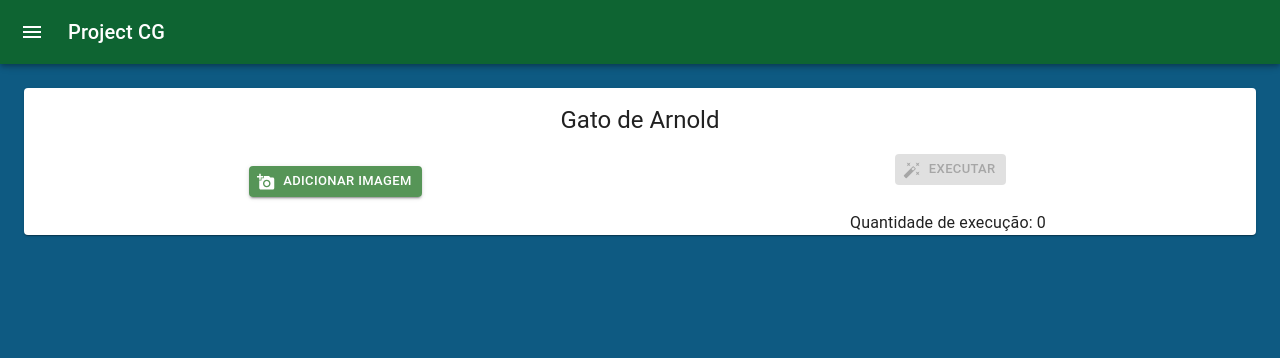
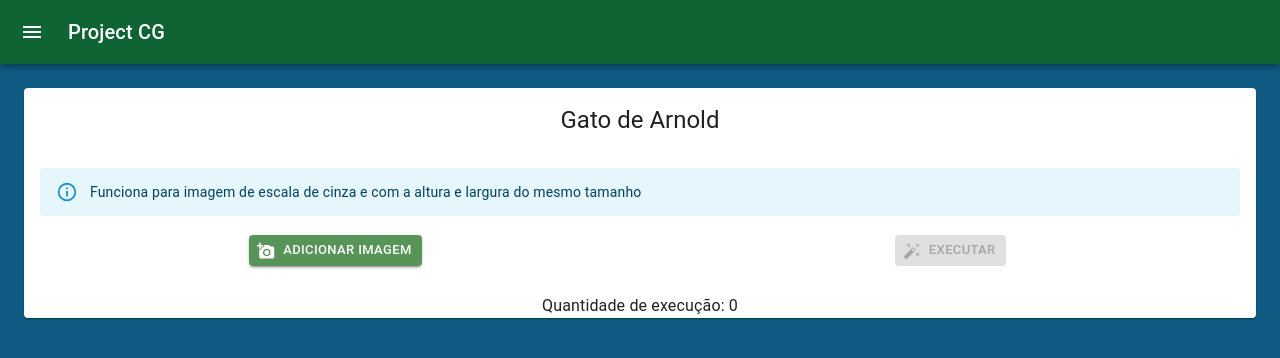
Before and after one commit to irllamartins/Computacao_Grafica_2023.2, a React (Create React App) app: page / in a window 1280 px wide. Shown: the top 358 px of the page. Built offline with nearby package versions, Linux system fonts and the light colour scheme.

Commit message:
[gato arnold] - feito ajustes na interface

```diff
--- a/src/components/pages/gato/Container.tsx
+++ b/src/components/pages/gato/Container.tsx
@@ -1,4 +1,4 @@
-import { Button, FormControl, FormControlLabel, FormLabel, Grid, Radio, RadioGroup, TextField, Theme, Typography } from "@mui/material"
+import { Alert, Button, FormControl, FormControlLabel, FormLabel, Grid, Radio, RadioGroup, TextField, Theme, Typography } from "@mui/material"
 import { makeStyles } from "@mui/styles"
 import { useState } from "react"
 import GeraMatriz from "./GeraMatriz"
@@ -31,6 +31,9 @@ const Equalizacao = () => {
     return <Grid container direction="row" alignContent="center" alignItems="center">
         <Grid item sm={12} xl={12} p={2}>
             <Typography variant="h5" align="center">Gato de Arnold</Typography>
+        </Grid>
+        <Grid item sm={12} xl={12} p={2}>
+            <Alert severity="info">Funciona para imagem de escala de cinza e com a altura e largura do mesmo tamanho</Alert>
         </Grid>
         <Grid item container sm={6} direction="column" className={classes.imagemGrupo}>
             <Grid item >
@@ -80,27 +83,31 @@ const Equalizacao = () => {
                     sx={{ margin: "2%" }}
                     onClick={() => {
 
+                        setQuantidade(0)
                         let intervalId = setInterval(() => {
+                            setSuccess(false)
                             setImagemTransfomada((imagemTransfomadaAnterior: number[][]) => {
                                 const resultado = arnoldCat(imagemTransfomadaAnterior)
                                 if (arraysAreEqual(resultado.flat(), imagem.flat())) {
-                                     clearInterval(intervalId)
+                                    setSuccess(true)
+                                    clearInterval(intervalId)
                                 }
-                                setQuantidade((anterior)=>anterior+1)
+                                setQuantidade((anterior) => anterior + 1)
                                 return resultado
                             });
 
                         }, 400)
+
                     }}>Executar</Button>
             </Grid>
-            <Grid item>
+            <Grid item >
                 <GeraImagem matriz={imagemTransfomada} altura={imagemTransfomada[0]?.length || 1} largura={imagemTransfomada?.length || 1} />
             </Grid>
-            <Grid item>
-                <Typography>Quantidade de execução: {quantidade}</Typography>
-            </Grid>
+
         </Grid>
-
+        <Grid item sm={12} md={12} xs={12}>
+            <Typography align="center">Quantidade de execução: {quantidade}</Typography>
+        </Grid>
     </Grid>
 }
 export default Equalizacao
```
